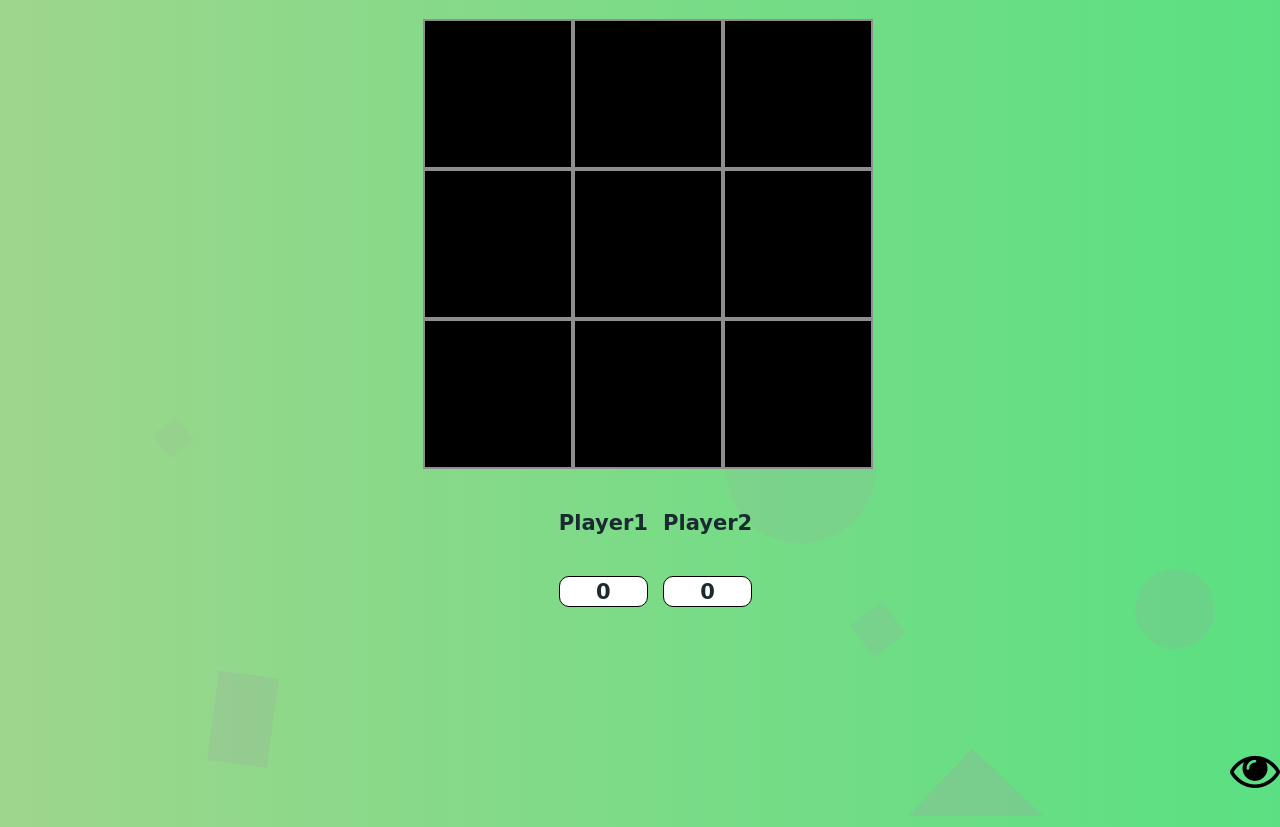
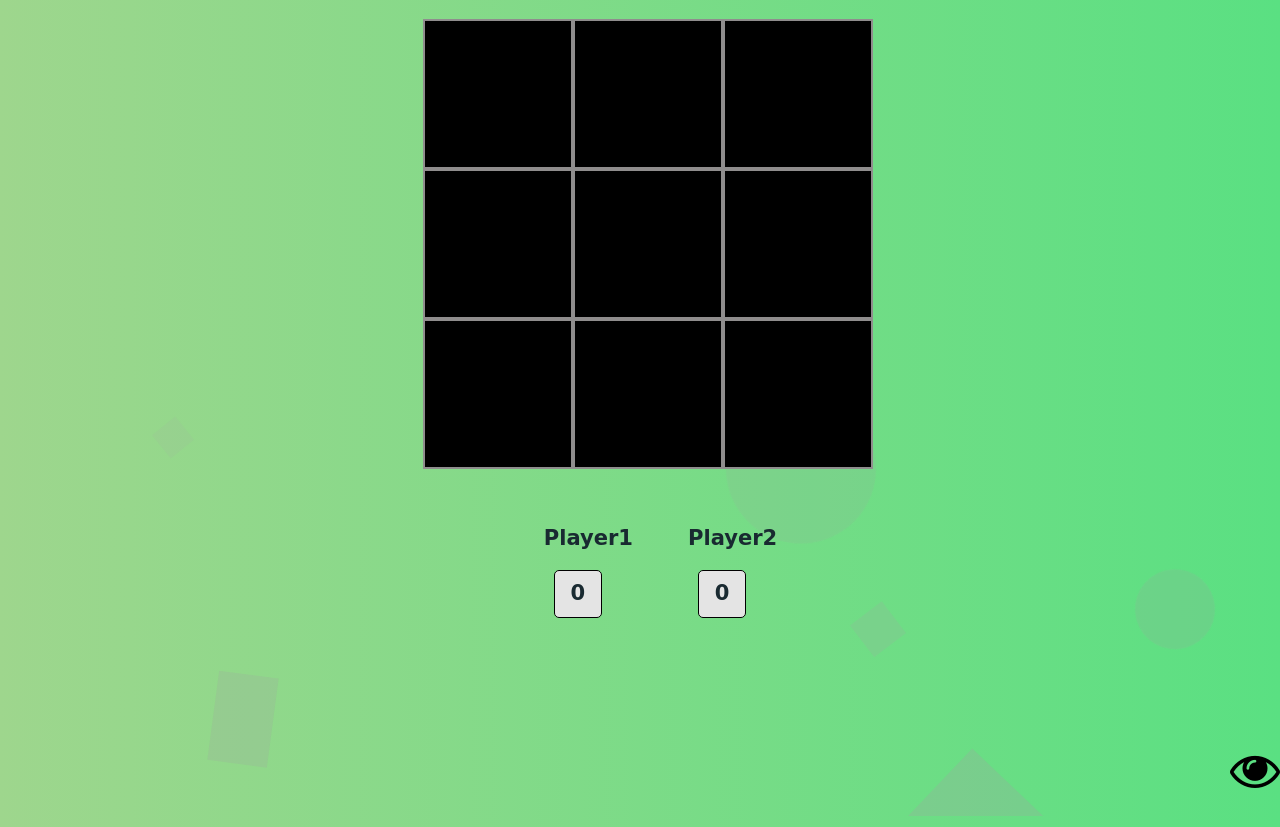
Before and after one commit to ansaryergesh/tic-tac-toe-js, a website: page index.html in a window 1280 px wide. Both pictures are taken after a click on the button "PLAY". Shown: the top 827 px of the page. Drawn offline with Linux system fonts and the light colour scheme.

Commit message:
fixed style of score table

```diff
--- a/style.css
+++ b/style.css
@@ -36,16 +36,20 @@ body {
 
 .score {
   border: 1px solid black;
-  background-color: white;
-  border-radius: 10px;
-  padding: 3px;
+  background-color: rgb(228, 228, 228);
+  width: 26px;
+  border-radius: 5px;
+  height: 26px;
+  display: flex;
+  flex-direction: column;
+  padding: 10px;
+  margin-left: 10px;
 }
 
 #score1,
 #score2 {
-  margin-left: 15px;
-  display: flex;
-  flex-direction: column;
+  margin-left: 25px;
+  padding: 15px;
   line-height: 1.1;
 }
 
```
